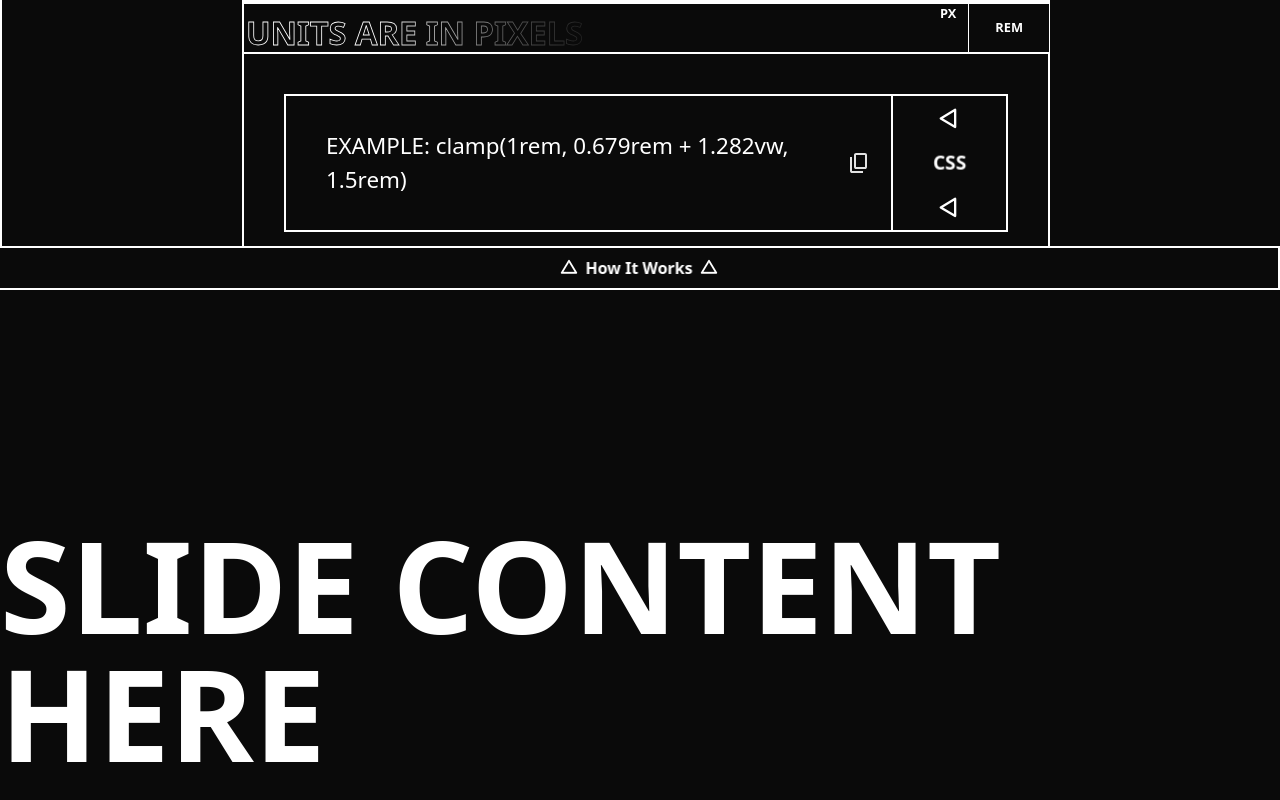
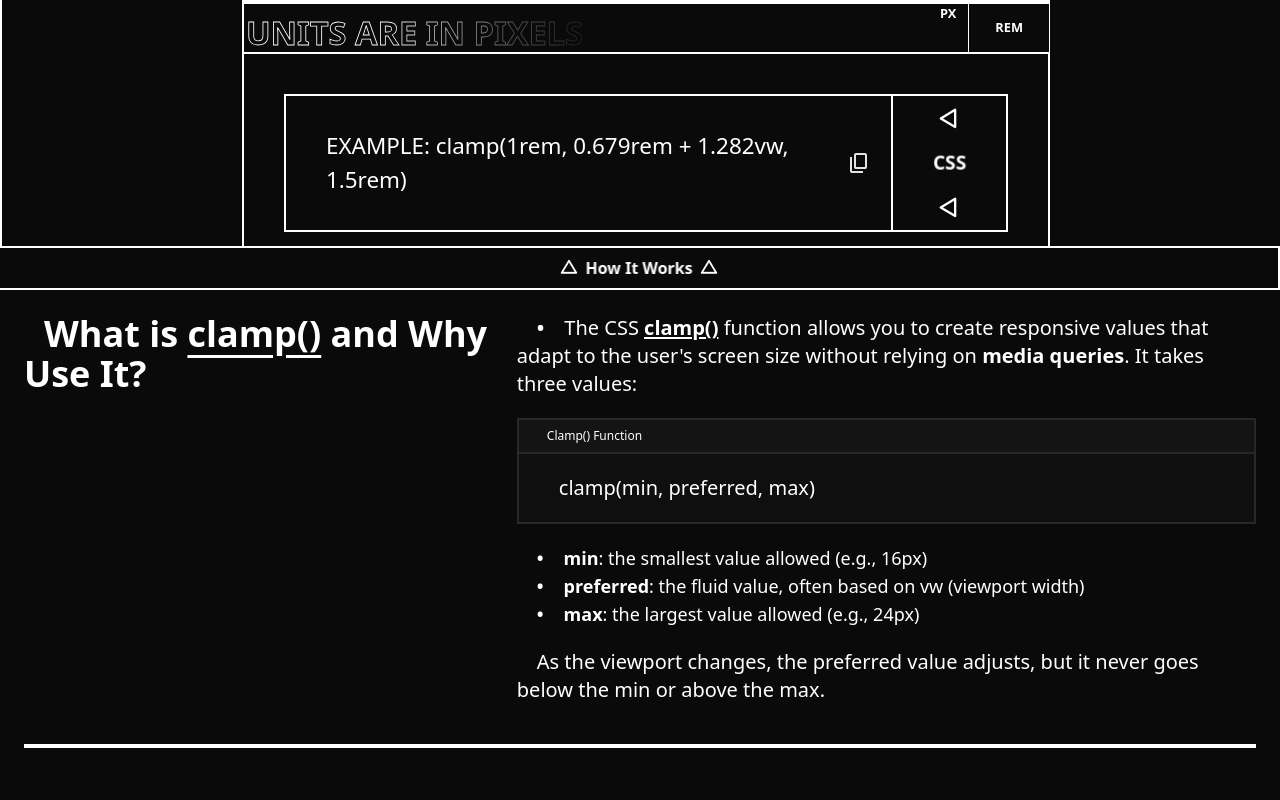
Before and after one commit to auilk/clampli, a React (Vite) app: page / in a window 1280 px wide. Shown: the part 510-1310 px from the top of the page. Built offline with nearby package versions, Linux system fonts and the light colour scheme.

Commit message:
Complete first section of 'How It Works' slide

```diff
--- a/src/App.jsx
+++ b/src/App.jsx
@@ -6,16 +6,11 @@ import ClampliLogo from "./assets/logos/clampli-logo.png";
 import DottedBG from "./components/DottedBG";
 import Form from "./components/Form";
 import ClampResult from "./components/ClampResult";
-import Toggle from "./components/Toggle";
-import useToggleStore from "./store/toggle-store";
 import Slide from "./components/Slide";
 
 
 function App()
 {
-  const slide = useToggleStore((state) => (state.slide));
-  const setSlide = useToggleStore((state) => (state.setSlide));
-
   return (
     <>
       <header className="flex flex-col">
--- a/src/components/Slide.jsx
+++ b/src/components/Slide.jsx
@@ -1,6 +1,7 @@
 import { useLayoutEffect, useRef, useState } from "react";
 import useToggleStore from "../store/toggle-store";
 import Toggle from "./Toggle";
+import DottedBG from "./DottedBG";
 
 function Slide()
 {
@@ -49,7 +50,7 @@ function Slide()
     return(
         <section
             ref={slideRef}
-            className="absolute w-full z-1"
+            className="absolute z-1"
             style={{
                 top: slide === "How It Works" ? `${yPos}px` : "0",
                 transition: !isResizing ? "top 0.3s ease-in-out" : "none"
@@ -66,12 +67,36 @@ function Slide()
             ></Toggle>
 
             <div
-                className="flex justify-center items-center bg-graphite-900"
+                className="flex overflow-scroll flex-col gap-10 p-6 bg-graphite-900 relative"
                 style={{
                     height: `${height}px`
                 }}
             >
-                <h1 className="text-9xl font-bold text-white">SLIDE CONTENT HERE</h1>
+                <section className="flex pb-10 border-b-4 border-b-white text-white text-xl indent-5 z-1">
+                    <div className="flex items-start w-full h-full flex-[40%]">
+                        <h1 className="sticky top-0 left-0 text-4xl font-bold">What is <span className="underline underline-offset-8">clamp()</span> and Why Use It?</h1>
+                    </div>
+
+                    <div className="flex-[60%]">
+                        <p className="text-xl text-white flex-[60%] indent-5"><span className="pr-5 font-bold">•</span>The CSS <span className="underline underline-offset-2 font-bold">clamp()</span> function allows you to create responsive values that adapt to the user's screen size without relying on <span className="font-bold">media queries</span>. It takes three values:</p>
+
+                        <div className="my-5 border-2 border-graphite-300">
+                            <h5 className="p-2 text-xs border-b-2 border-b-graphite-300 bg-graphite-700">Clamp() Function</h5>
+
+                            <p className="p-5 text-xl bg-graphite-800">clamp(min, preferred, max)</p>
+                        </div>
+
+                        <div className="mb-5 text-lg">
+                            <p><span className="font-bold pr-5">•</span><span className="font-bold">min</span>: the smallest value allowed (e.g., 16px)</p>
+
+                            <p><span className="font-bold pr-5">•</span><span className="font-bold">preferred</span>: the fluid value, often based on vw (viewport width)</p>
+
+                            <p><span className="font-bold pr-5">•</span><span className="font-bold">max</span>: the largest value allowed (e.g., 24px)</p>
+                        </div>
+
+                        <p>As the viewport changes, the preferred value adjusts, but it never goes below the min or above the max.</p>
+                    </div>
+                </section>
             </div>
         </section>
     );
```
